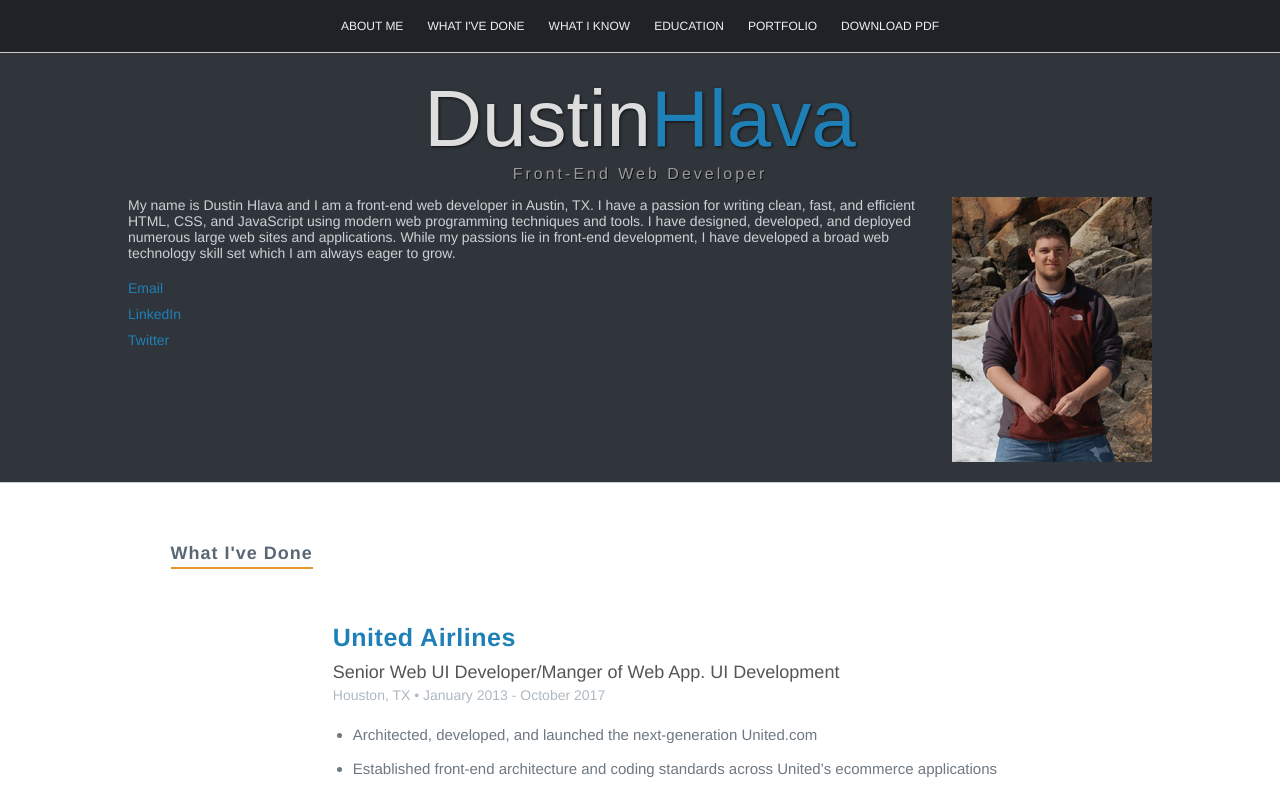
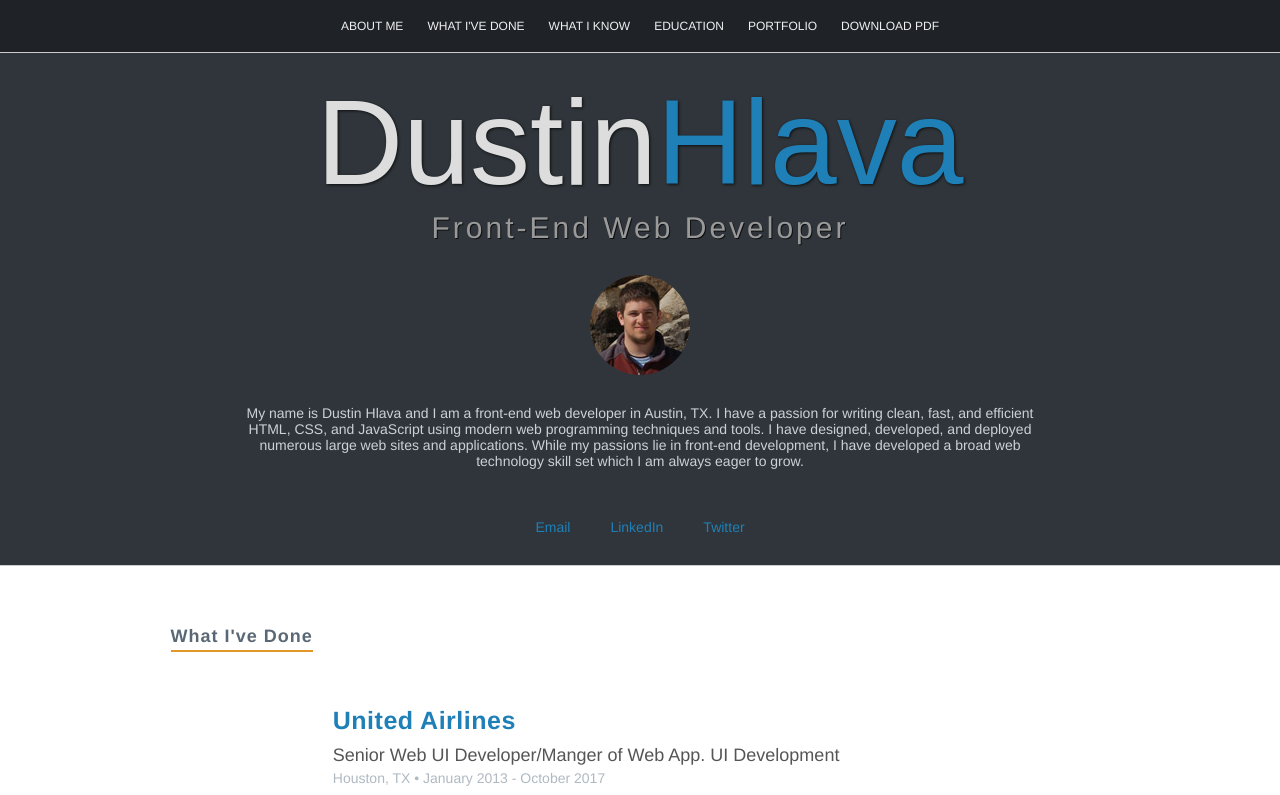
Before and after one commit to dhlava/portfolio, a React app: page / in a window 1280 px wide. Shown: the top 795 px of the page. Built offline with nearby package versions, Linux system fonts and the light colour scheme.

Commit message:
adjusts logo and personal section breakpoints and styles

```diff
--- a/src/components/logo.css
+++ b/src/components/logo.css
@@ -24,8 +24,12 @@
   transition: all 0.5s;
 }
 
-@media only screen and (min-width: 720px) {
+@media only screen and (min-width: 768px) {
+  .logo h1{
+    font-size:12rem;
+  }
+
   .logo h2 {
-    font-size: 1.6rem;
+    font-size: 3rem;
   }
 }
--- a/src/components/personal.css
+++ b/src/components/personal.css
@@ -1,5 +1,4 @@
 .personal_container {
-  /* background-color:#2b2b2b; */
   background-color:#2f353a;
   padding: 72px 10px 20px 10px;
   font-size: 1.4rem;
@@ -8,7 +7,6 @@
 }
 
 .personal_content {
-  /* color: #999; */
   color: #cbd2d6;
 }
 
@@ -28,27 +26,21 @@
 .about_me{
   font-size:1.4rem;
   text-align: center;
+  max-width:800px;
+  margin: 0 auto;
+}
+
+.contact_details{
+  text-align: center;
 }
 
 .contact_details ul {
   padding: 0;
+  margin:40px 0 0 0;
+  list-style-type: none;
 }
 
 .contact_details li {
-  padding: 5px 0;
-  list-style-type: none;
+  padding: 10px 20px;
+  display: inline-block;
 }
-
-@media only screen and (min-width: 720px) {
-  .portrait{
-    height:265px;
-    width:200px;
-    background-position: 0 0;
-    border-radius: 0;
-    float:right;
-    margin:0 0 0 30px;
-  }
-  .about_me{
-    text-align: left;
-  }
-}
```
